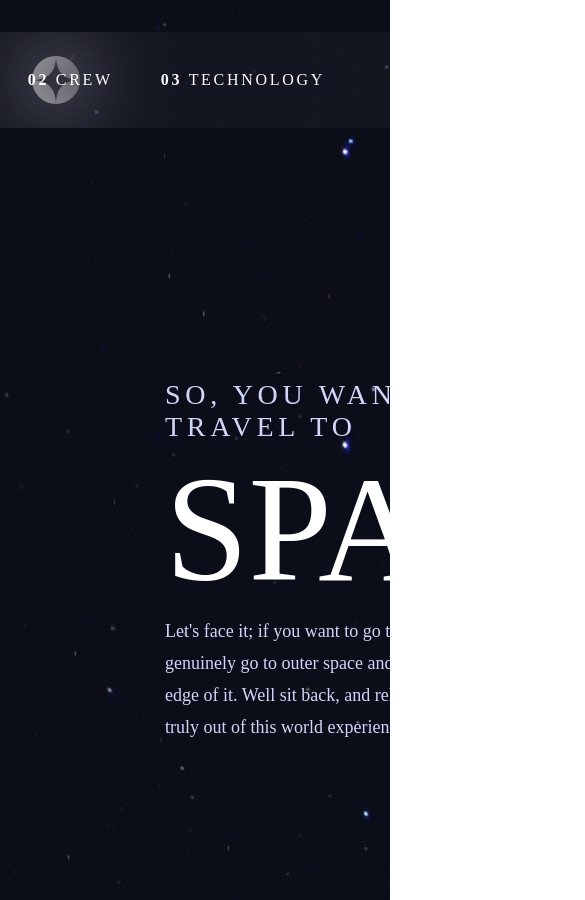
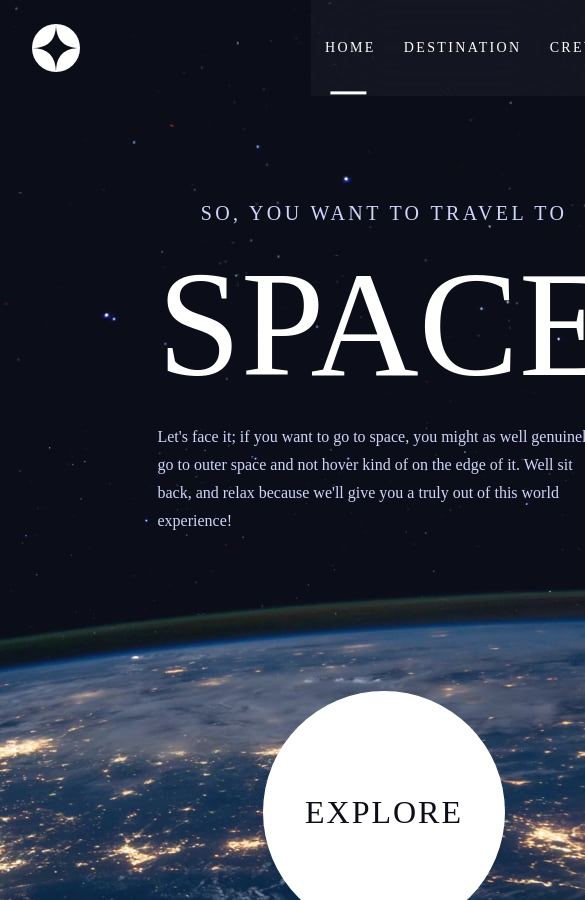
Before and after one commit to dvelatcodes/space-tourism-website, a Next.js app: page / in a window 390 px wide. Shown: the top 900 px of the page, 585 px wide, since content can reach past the window. Built offline with nearby package versions, Linux system fonts and the light colour scheme; a web font is replaced by a local one.

Commit message:
built tab and phone view of home page

```diff
--- a/app/component/navbar/Navbar.jsx
+++ b/app/component/navbar/Navbar.jsx
@@ -6,6 +6,7 @@ import { useEffect, useState } from 'react';
 
 const Navbar = () => {
   const [active, setActive] = useState('');
+  const [press, setPress] = useState(false);
 
   useEffect(() => {
     setActive(window.location.pathname);
@@ -21,7 +22,18 @@ const Navbar = () => {
         quality={100}
         className='logo'
       />
-      <nav>
+      <section
+        className='hamburger'
+        onClick={() => {
+          setPress(!press);
+          console.log(press);
+        }}
+      >
+        <div className='ham'></div>
+        <div className='ham'></div>
+        <div className='ham'></div>
+      </section>
+      <nav className={`${press === true ? 'show' : ''}`}>
         <div>
           <Link
             href='/'
--- a/app/component/navbar/index.scss
+++ b/app/component/navbar/index.scss
@@ -4,9 +4,61 @@ header {
   padding-left: 2rem;
   display: flex;
   align-items: center;
+
+  @media screen and (max-width: 375px) {
+    position: relative;
+    width: fit-content;
+    height: fit-content;
+  }
+
+  .logo {
+    @media screen and (max-width: 375px) {
+      margin-top: 24px;
+    }
+  }
+  .hamburger {
+    display: none;
+
+    @media screen and (max-width: 375px) {
+      display: block;
+      width: 24px;
+      height: 21px;
+      position: absolute;
+      margin: 33.9px 0 0 280px;
+      z-index: 10;
+
+      .ham {
+        width: 24px;
+        height: 5px;
+        // background-color: #d0d6f9;
+        border-bottom: 2px solid #d0d6f9;
+        background-color: none;
+      }
+    }
+  }
+  @media screen and (max-width: 375px) {
+    .show {
+      position: absolute;
+      position: absolute;
+      transform: translateX(35%);
+      transition: transform 500ms ease-in-out;
+    }
+  }
   nav {
     width: 830px;
     height: 96px;
+
+    @media screen and (max-width: 768px) {
+      width: 450px;
+    }
+
+    @media screen and (max-width: 375px) {
+      position: absolute;
+      width: 254px;
+      position: absolute;
+      transform: translateX(135%);
+      transition: transform 500ms ease-in-out;
+    }
 
     div {
       width: inherit;
@@ -18,6 +70,23 @@ header {
       background: rgba(255, 255, 255, 0.04);
       backdrop-filter: blur(40.774227142333984px);
       padding-left: 123px;
+      @media screen and (max-width: 768px) {
+        margin-left: 231px;
+        padding-left: 0;
+        justify-content: space-around;
+        position: relative;
+      }
+
+      @media screen and (max-width: 375px) {
+        flex-direction: column;
+        padding-top: 118px;
+        padding-left: 32px;
+        width: 254px;
+        height: 667px;
+        justify-content: unset;
+        align-items: unset;
+        margin-left: 0;
+      }
 
       .home,
       .destination,
@@ -34,6 +103,16 @@ header {
         width: fit-content;
         height: fit-content;
         position: relative;
+        @media screen and (max-width: 768px) {
+          margin-right: 0;
+          font-size: 14px;
+          letter-spacing: 2.362px;
+        }
+        @media screen and (max-width: 375px) {
+          font-size: 16px;
+          letter-spacing: 2.7px;
+          margin-bottom: 32px;
+        }
 
         span {
           color: #fff;
@@ -43,6 +122,13 @@ header {
           font-weight: 700;
           line-height: normal;
           letter-spacing: 2.7px;
+          margin-right: 12px;
+          @media screen and (max-width: 768px) {
+            display: none;
+          }
+          @media screen and (max-width: 375px) {
+            display: inline;
+          }
         }
       }
       .home:hover::before,
@@ -58,15 +144,27 @@ header {
         transform: translate(12%, 2.4rem);
         flex-shrink: 0;
         opacity: 0.5021;
+        @media screen and (max-width: 768px) {
+          display: none;
+        }
       }
       .destination:hover::before {
         transform: translate(30%, 2.4rem);
+        @media screen and (max-width: 768px) {
+          display: none;
+        }
       }
       .crew:hover::before {
         transform: translate(0%, 2.4rem);
+        @media screen and (max-width: 768px) {
+          display: none;
+        }
       }
       .technology:hover::before {
         transform: translate(30%, 2.4rem);
+        @media screen and (max-width: 768px) {
+          display: none;
+        }
       }
       .technology {
         margin-right: 0;
@@ -80,6 +178,13 @@ header {
         position: absolute;
         bottom: 0;
         transform: translate(15%, 2.4rem);
+        @media screen and (max-width: 768px) {
+          width: 36px;
+          height: 3px;
+        }
+        @media screen and (max-width: 375px) {
+          display: none;
+        }
       }
 
       &::before {
@@ -91,7 +196,21 @@ header {
         background: #fff;
         position: absolute;
         left: -25rem;
+        @media screen and (max-width: 768px) {
+          display: none;
+        }
       }
     }
   }
+
+  // @media screen and (max-width: 375px) {
+  //   .show {
+  //     position: absolute;
+  //     // width: 254px;
+  //     position: absolute;
+  //     // transform: translateX(130%);
+  //     transform: translateX(35%);
+  //     // margin: auto;
+  //   }
+  // }
 }
--- a/app/index.scss
+++ b/app/index.scss
@@ -18,6 +18,22 @@
     height: 900px;
     padding-bottom: 0;
   }
+  @media screen and (max-width: 768px) {
+    width: 768px;
+    height: 1024px;
+    background-image: url('/assets/home/background-home-tablet.jpg');
+    padding-top: 0;
+    overflow: scroll;
+    padding-bottom: 0;
+  }
+
+  @media screen and (max-width: 375px) {
+    width: 375px;
+    height: 667px;
+    background-image: url('/assets/home/background-home-mobile.jpg');
+    padding-top: 0;
+    overflow: hidden;
+  }
 
   main {
     width: 100%;
@@ -30,8 +46,24 @@
       margin-top: 251px;
     }
 
+    @media screen and (max-width: 768px) {
+      flex-direction: column;
+      padding-left: 0;
+      align-items: center;
+      margin-top: 106px;
+      overflow: scroll;
+    }
+
+    @media screen and (max-width: 375px) {
+      margin-top: 48px;
+    }
+
     .homeContent {
       margin-right: 391px;
+      @media screen and (max-width: 768px) {
+        margin-right: 0;
+        width: fit-content;
+      }
       h5 {
         color: #d0d6f9;
         font-family: Barlow Condensed;
@@ -40,6 +72,17 @@
         font-weight: 400;
         line-height: normal;
         letter-spacing: 4.725px;
+        @media screen and (max-width: 768px) {
+          font-size: 20px;
+          letter-spacing: 3.375px;
+          margin-bottom: 24px;
+          text-align: center;
+        }
+        @media screen and (max-width: 375px) {
+          margin-bottom: 16px;
+          font-size: 16px;
+          letter-spacing: 2.7px;
+        }
       }
       h1 {
         color: #fff;
@@ -48,6 +91,16 @@
         font-style: normal;
         font-weight: 400;
         line-height: normal;
+        @media screen and (max-width: 768px) {
+          line-height: 150px;
+          margin-bottom: 24px;
+        }
+        @media screen and (max-width: 375px) {
+          margin-bottom: 16px;
+          font-size: 80px;
+          line-height: 100px;
+          text-align: center;
+        }
       }
       p {
         width: 444px;
@@ -57,6 +110,16 @@
         font-style: normal;
         font-weight: 400;
         line-height: 32px;
+        @media screen and (max-width: 768px) {
+          font-size: 16px;
+          line-height: 28px;
+        }
+        @media screen and (max-width: 375px) {
+          width: 327px;
+          font-size: 15px;
+          line-height: 25px;
+          text-align: center;
+        }
       }
     }
 
@@ -70,6 +133,18 @@
       display: flex;
       justify-content: center;
       align-items: center;
+      @media screen and (max-width: 768px) {
+        width: 242px;
+        height: 242px;
+        margin-top: 156px;
+        margin-bottom: 90px;
+      }
+      @media screen and (max-width: 375px) {
+        width: 150px;
+        height: 150px;
+        margin-bottom: 48px;
+        margin-top: 81px;
+      }
       h4 {
         color: #0b0d17;
         font-family: Bellefair;
@@ -78,6 +153,10 @@
         font-weight: 400;
         line-height: normal;
         letter-spacing: 2px;
+        @media screen and (max-width: 375px) {
+          font-size: 20px;
+          letter-spacing: 1.25px;
+        }
       }
 
       &:hover::before {
@@ -89,6 +168,9 @@
         opacity: 0.1036;
         background: #fff;
         position: absolute;
+        @media screen and (max-width: 768px) {
+          display: none;
+        }
       }
 
       @media screen and (min-width: 1440px) {
```
Also changed, not shown: app/destination/index.scss (+2 -5 lines).
